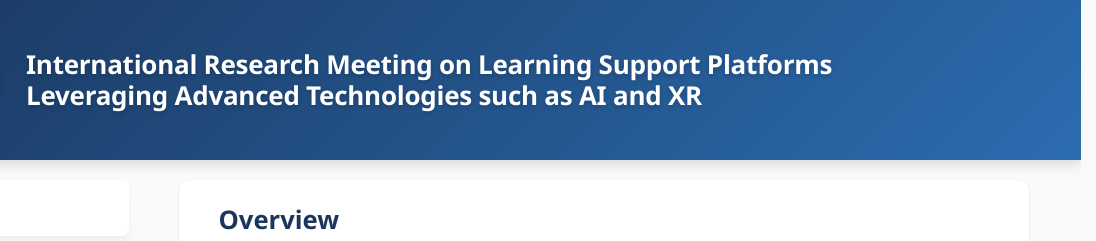
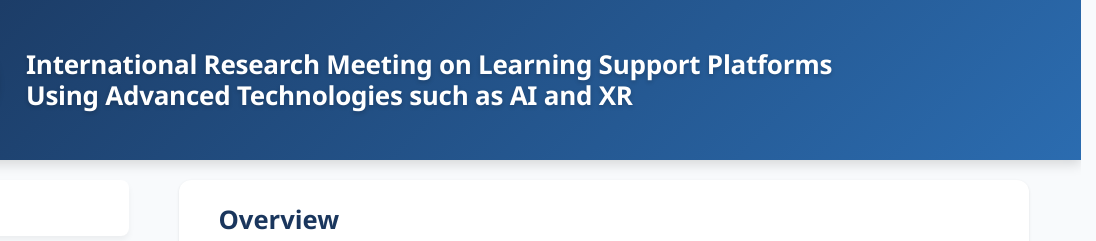
Before and after one commit to cist-kklab/International_Research_Meeting_2026_HP, a plain HTML site: page index.html in a window 1280 px wide. Shown: the top 241 px of the page, 184-1280 px from the left. Drawn offline with Linux system fonts and the light colour scheme.

Commit message:
内容修正

```diff
--- a/index.html
+++ b/index.html
@@ -13,7 +13,7 @@
 
   <h1>
     International Research Meeting on Learning Support Platforms<br>
-    Leveraging Advanced Technologies such as AI and XR
+    Using Advanced Technologies such as AI and XR
   </h1>
 </header>
 
```
